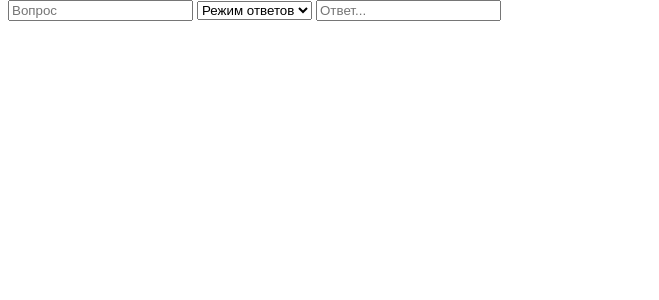
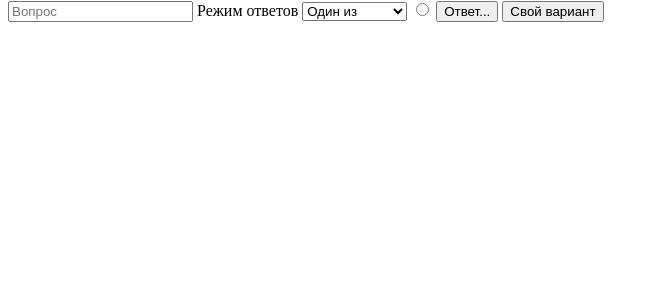
Before and after one commit to uvaprol/QuizGenerator, a Flask app: page / in a window 1280 px wide. Shown: the part 109-409 px from the top of the page, without its empty margins (0-659 px from the left). Run offline with Flask 3, Linux system fonts and the light colour scheme.

Commit message:
Update index.html

```diff
--- a/templates/index.html
+++ b/templates/index.html
@@ -23,13 +23,15 @@
         </section>
         <section>
             <input type="text" placeholder="Вопрос">
-            <select name="" id="">
-                <option value="">Режим ответов</option>
+            <label for="mod#1">Режим ответов</label>
+            <select name="" id="mod#1">
                 <option value="radio">Один из</option>
                 <option value="chekbox">Несколько из</option>
                 <option value="text">Свой</option>
             </select>
-            <input type="text" placeholder="Ответ...">
+            <input type="radio" placeholder="Ответ...">
+            <button>Ответ...</button>
+            <button>Свой вариант</button>
         </section>
     </main>
     <footer>
```
